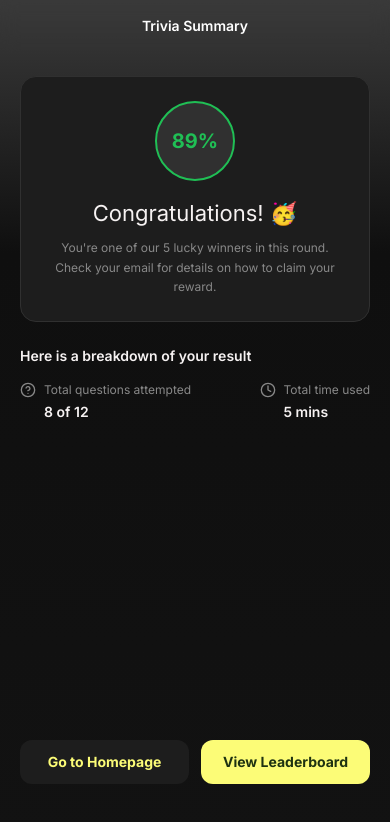
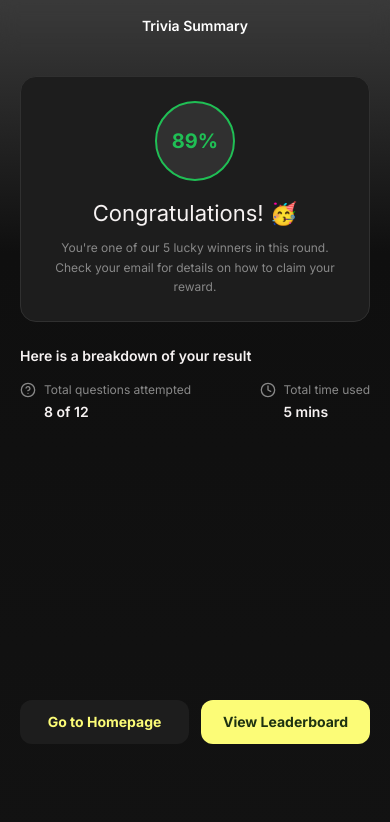
Before and after one commit to DaSpunk778/trivia-flow, a Next.js app: page /submit in a window 390 px wide. Shown: the top 822 px of the page. Built offline with nearby package versions, Linux system fonts and the light colour scheme.

Commit message:
updated file

```diff
--- a/app/submit/page.tsx
+++ b/app/submit/page.tsx
@@ -120,7 +120,7 @@ export default function SubmitPage() {
           <div className="flex-1" />
 
           {/* Bottom Buttons */}
-          <div className="flex gap-3 mb-15 sm:mb-25">
+          <div className="flex gap-3 mb-25">
             <button
               onClick={() => router.push("/landing")}
               className="flex-1 bg-[#1D1D1D] text-[#FCFC77] font-bold text-sm py-3 rounded-xl transition-all duration-200 active:scale-[0.98]"
```
